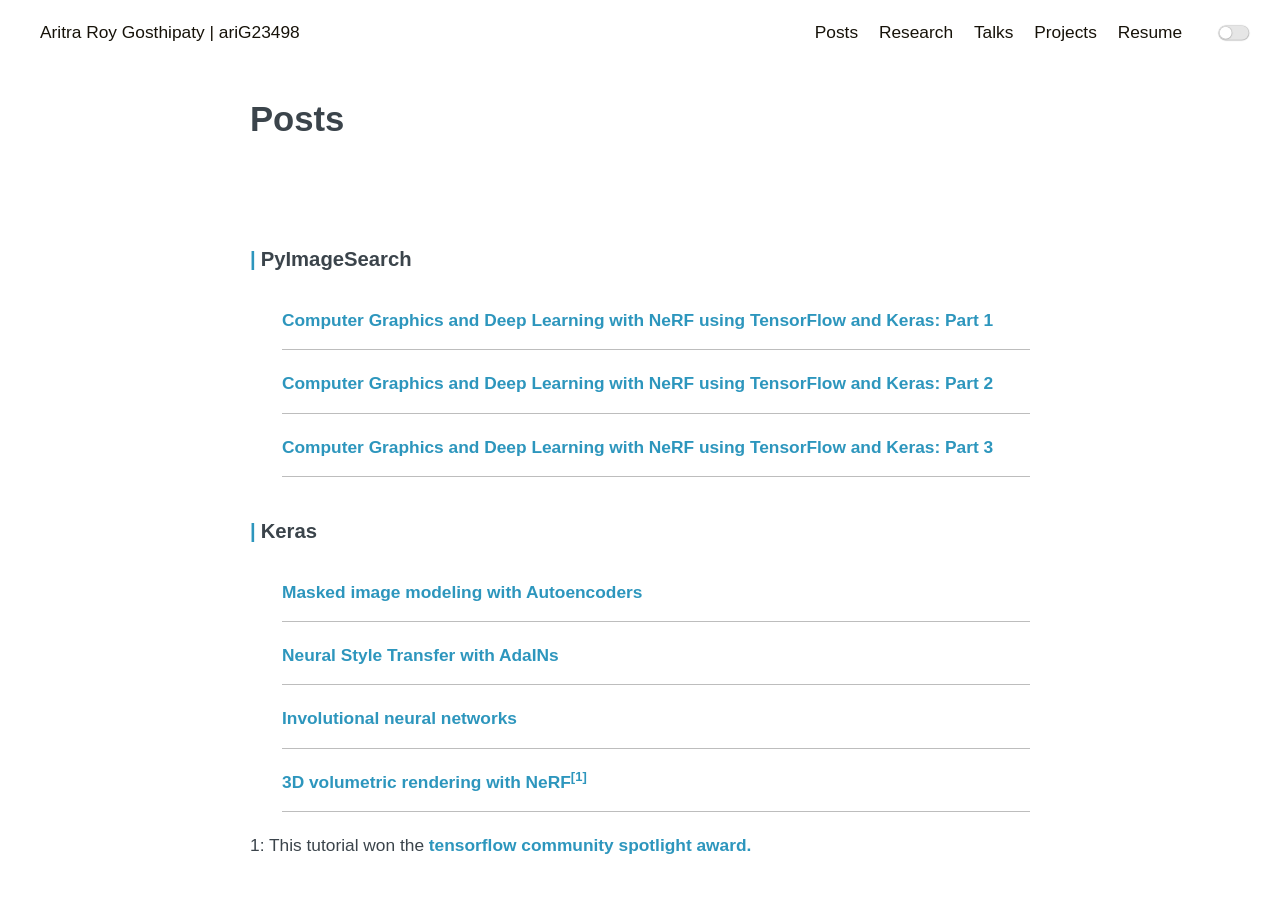
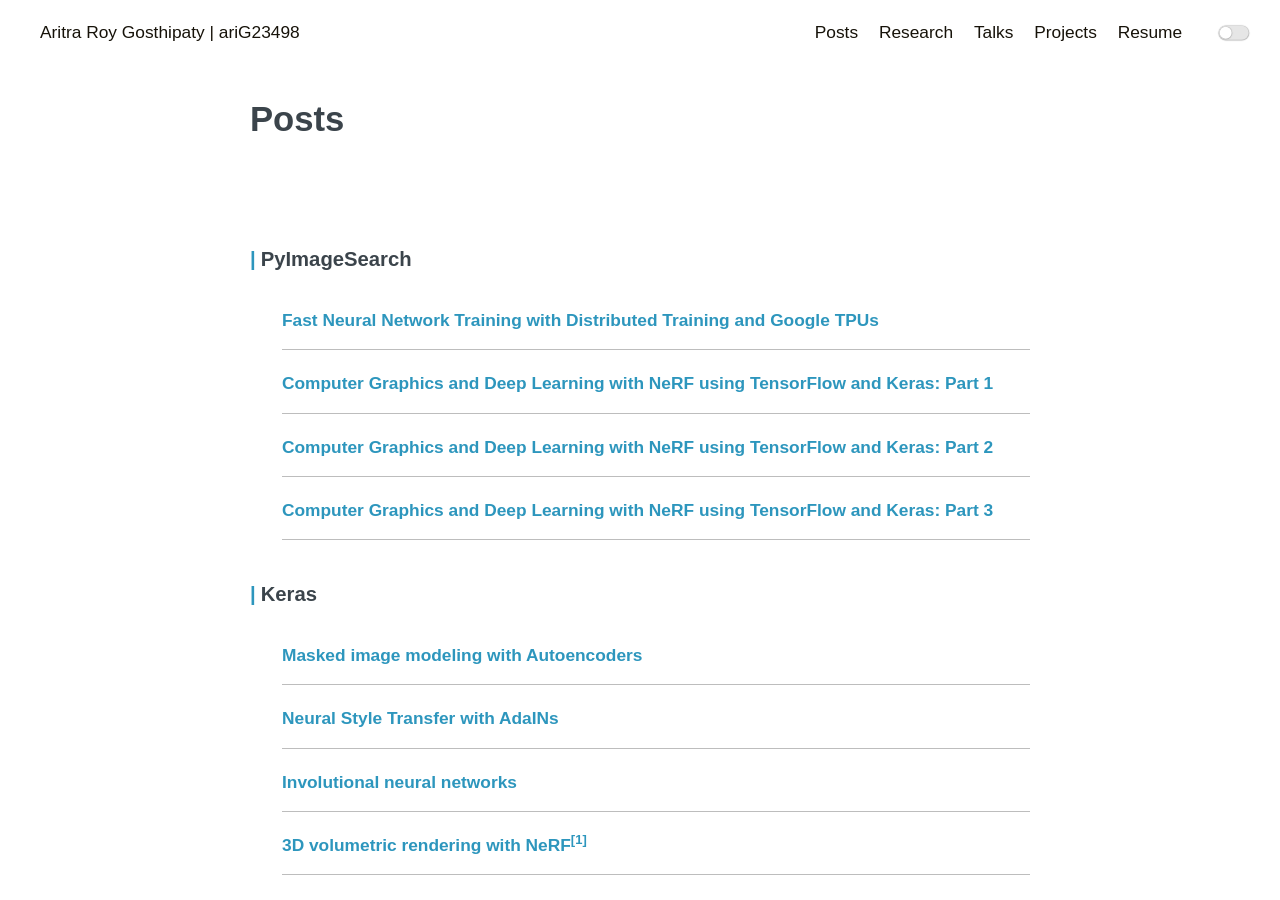
Before and after one commit to ariG23498/ariG23498.github.io, a Jekyll site: the page built from blogs.md, in a window 1280 px wide and 900 px high. Built offline with Jekyll 4.4.1, drawn with Linux system fonts in a browser that asks for light colours.

Commit message:
Update blogs.md

```diff
--- a/blogs.md
+++ b/blogs.md
@@ -9,6 +9,9 @@ permalink: /posts
     <div class="post-wrap archive">
 
         <h3>PyImageSearch</h3>
+        <article class="archive-item">
+                <a class="archive-item-link" href="https://www.pyimagesearch.com/2021/12/06/fast-neural-network-training-with-distributed-training-and-google-tpus/" target="_blank" rel="noopener noreferrer">Fast Neural Network Training with Distributed Training and Google TPUs</a>
+        </article>
         <article class="archive-item">
                 <a class="archive-item-link" href="https://www.pyimagesearch.com/2021/11/10/computer-graphics-and-deep-learning-with-nerf-using-tensorflow-and-keras-part-1/" target="_blank" rel="noopener noreferrer">Computer Graphics and Deep Learning with NeRF using TensorFlow and Keras: Part 1</a>
         </article>
```
